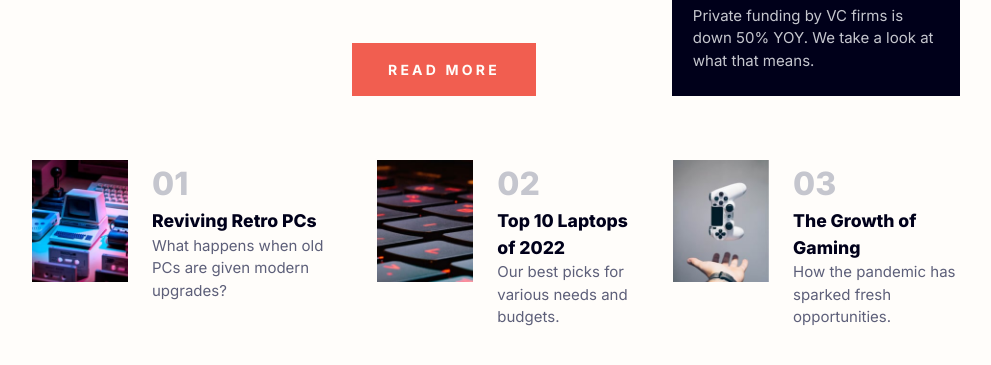
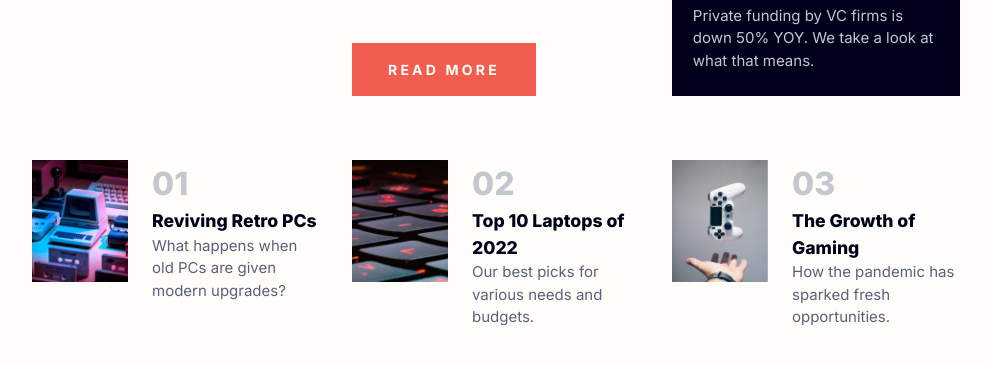
Before and after one commit to xapzx/news-homepage, a plain HTML site: page index.html in a window 1280 px wide. Shown: the part 701-1066 px from the top of the page, without its empty margins (144-1135 px from the left). Drawn offline with Linux system fonts and the light colour scheme.

Commit message:
Changed Top article section to use grid instead of flex to allow even space usage

```diff
--- a/style.css
+++ b/style.css
@@ -185,8 +185,8 @@ header {
 }
 
 .top-articles {
-    display: flex;
-    flex-direction: column;
+    display: grid;
+    grid-template-rows: repeat(3, 1fr);
     gap: 2rem;
 }
 
@@ -217,7 +217,7 @@ header {
 @media (min-width: 1000px) {
     .top-articles {
         margin-top: 4rem;
-        flex-direction: row;
-
+        grid-template-rows: unset;
+        grid-template-columns: repeat(3, 1fr);
     }
 }
```
Also changed, not shown: screenshot/screenshot.png.
